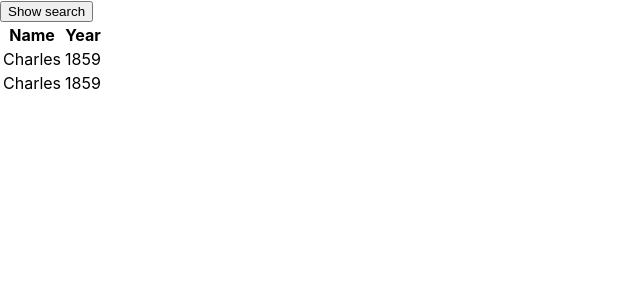
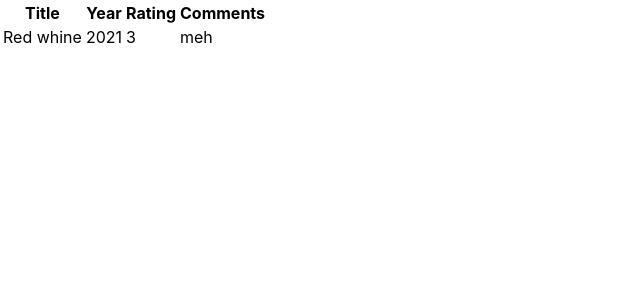
Before and after one commit to nikmel238/reactBook, a React (Create React App) app in the folder whinepad/: page / in a window 1280 px wide. Shown: the top 300 px of the page, without its empty margins (0-640 px from the left). Built offline with nearby package versions, Linux system fonts and the light colour scheme.

Commit message:
Use localStorage to store data (Whinepad)

```diff
--- a/whinepad/src/App.js
+++ b/whinepad/src/App.js
@@ -1,9 +1,17 @@
 import Excel from './components/Excel';
+
+let headers = localStorage.getItem(`headers`);
+let data = localStorage.getItem(`data`);
+
+if (!headers) {
+  headers = [`Title`, `Year`, `Rating`, `Comments`];
+  data = [[`Red whine`, `2021`, `3`, `meh`]];
+}
 
 function App() {
   return (
     <div>
-      <Excel headers={[`Name`, `Year`]} initialData={[[`Charles`, `1859`], [`Charles`, `1859`]]}/>
+      <Excel headers={headers} initialData={data}/>
     </div>
   );
 }
--- a/whinepad/src/components/Excel.jsx
+++ b/whinepad/src/components/Excel.jsx
@@ -113,9 +113,9 @@ function Excel({headers, initialData}) {
     return (
       <div className="Excel">
         <div className="toolbar">
-          <button onClick={toggleSearch}>
+          {/* <button onClick={toggleSearch}>
             {search ? 'Hide search' : 'Show search'}
-          </button>
+          </button> */}
         </div>
         <table>
           <thead onClick={sort}>
```
